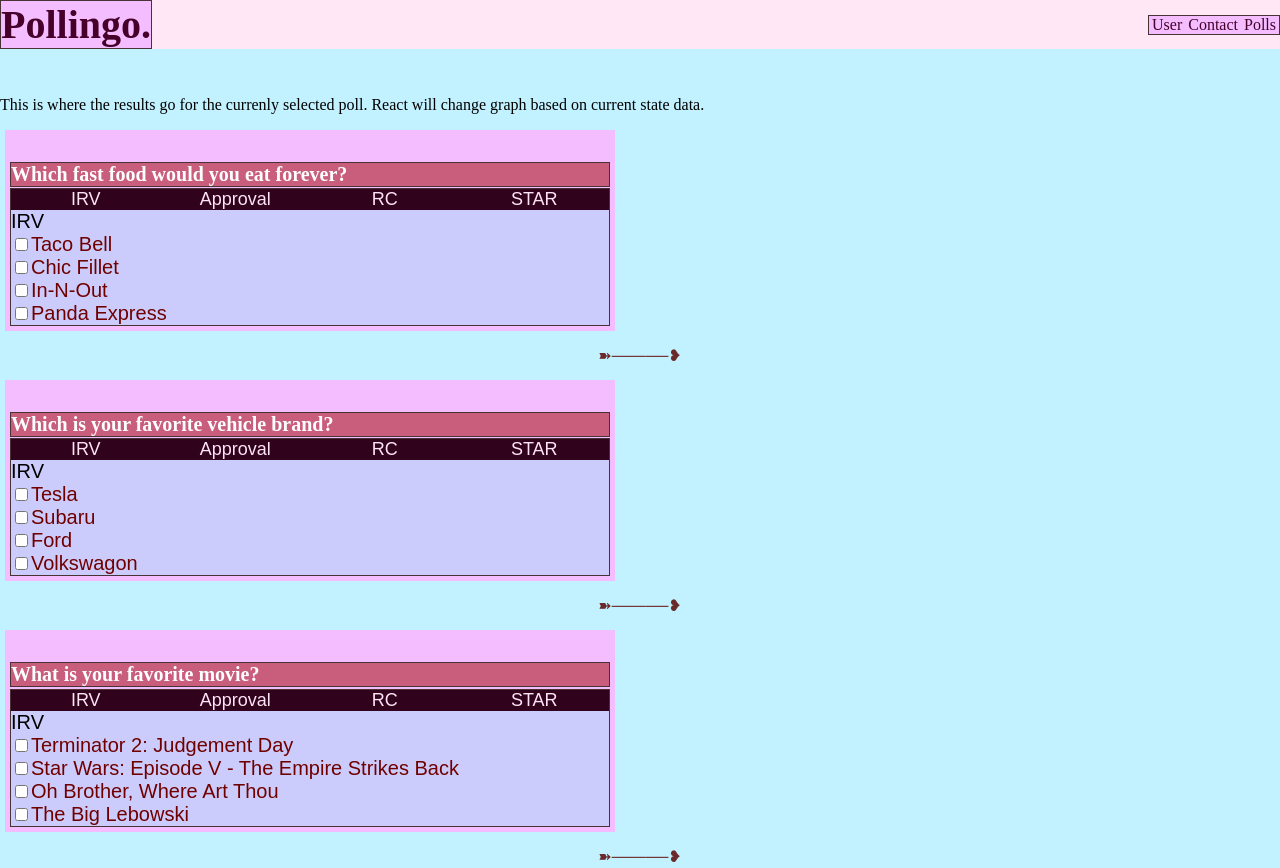
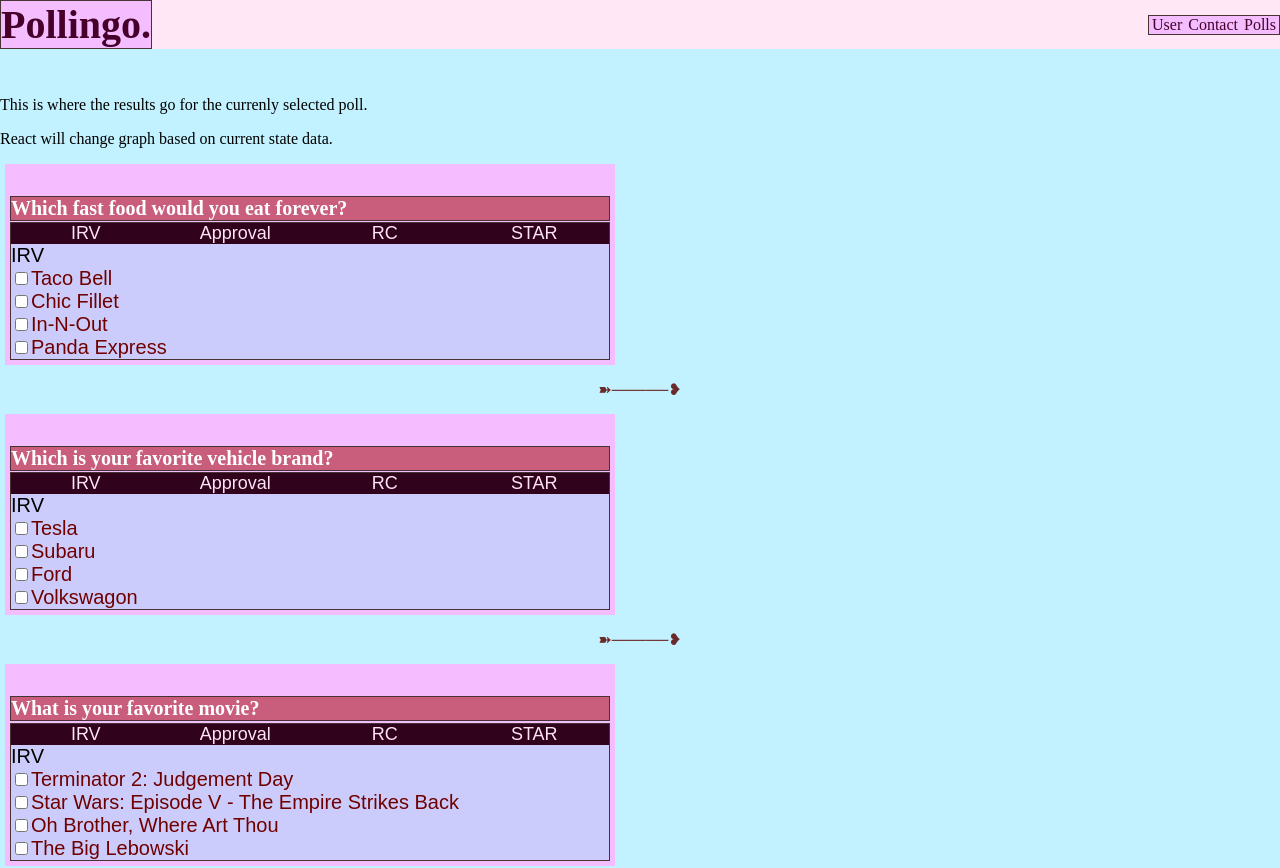
Before and after one commit to el7/Pollingo, a React (Create React App) app: page / in a window 1280 px wide. Shown: the top 868 px of the page. Built offline with nearby package versions, Linux system fonts and the light colour scheme.

Commit message:
adding results component. will eventually show as graph of data

```diff
--- a/src/js/components/resultsComponent.js
+++ b/src/js/components/resultsComponent.js
@@ -6,7 +6,8 @@ import "../../css/main.css";
 function ResultBox() {
     return (
         <div className="">
-            <p>This is where the results go for the currenly selected poll. React will change graph based on current state data.</p>
+            <p>This is where the results go for the currenly selected poll. </p>
+            <p>React will change graph based on current state data.</p>
         </div>
     )
 }
```
